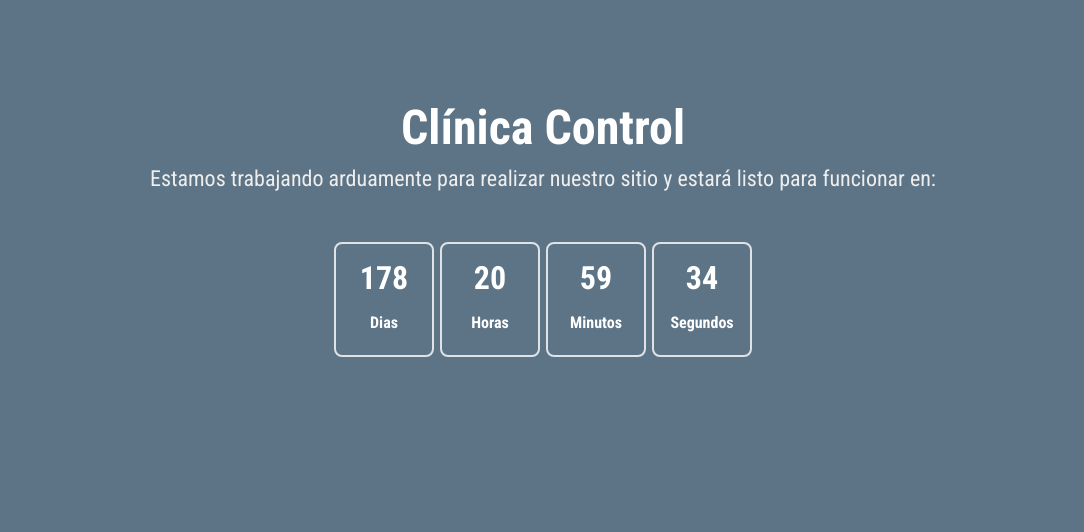
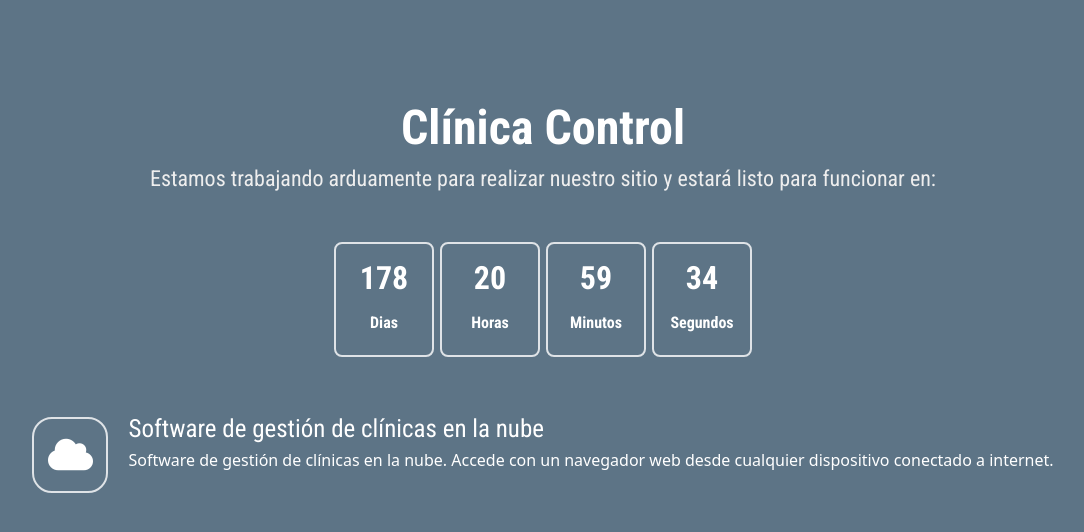
Before and after one commit to eaquinta/appweb, a plain HTML site: page index.html in a window 1280 px wide. Shown: the whole page, without its empty margins (97-1181 px from the left). Drawn offline with nearby package versions, Linux system fonts and the light colour scheme.

Commit message:
Add Spec Cloud

```diff
--- a/index.html
+++ b/index.html
@@ -8,6 +8,8 @@
     <link href="https://fonts.googleapis.com/css2?family=Roboto+Condensed:ital,wght@0,300;0,400;0,700;1,300;1,400;1,700&display=swap" rel="stylesheet">
     <!-- Bootstrap CSS -->
     <link href="https://cdn.jsdelivr.net/npm/bootstrap@5.0.2/dist/css/bootstrap.min.css" rel="stylesheet" integrity="sha384-EVSTQN3/azprG1Anm3QDgpJLIm9Nao0Yz1ztcQTwFspd3yD65VohhpuuCOmLASjC" crossorigin="anonymous">
+    <!-- Font Awesome -->
+    <link rel="stylesheet" href="https://cdnjs.cloudflare.com/ajax/libs/font-awesome/5.15.4/css/all.min.css" integrity="sha512-1ycn6IcaQQ40/MKBW2W4Rhis/DbILU74C1vSrLJxCq57o941Ym01SwNsOMqvEBFlcgUa6xLiPY/NS5R+E6ztJQ==" crossorigin="anonymous" referrerpolicy="no-referrer" />
     <style>
         body {
             color: #fff;
@@ -51,12 +53,57 @@
             font-size: 16px;
             font-weight: 600;
         }
+        .icon {
+            position:absolute ;
+        }
+        .icon-box-75 {
+            height:72px;
+            width:72px;
+            line-height:36px;
+            border-color:rgba(255, 255, 255, 0.8);
+            border-width:2px;
+            border-style:solid;
+            margin-right:20px;
+            box-sizing:content-box;
+            border-radius:20px;
+            position: relative;
+            display: block;
+            text-align: center;
+        }
+        .icon-box-75 i {
+            border-color: #333333;
+            border-width: 0px;
+            background-color: rgba(0,0,0,0);
+            box-sizing: content-box;
+            height: 72px;
+            width: 72px;
+            line-height: 72px;
+            border-radius: 20px;
+            position: relative;
+            top: auto;
+            left: auto;
+            margin: 0;
+            border-radius: 20px;
+            font-size: 36px;
+            display: block;
+        }
+        .content-wrapper {
+            margin-top: 50px;
+        }
+        .content-heading {
+            font-size:25px;
+            line-height:23px;
+            padding-left:96px;
+        }
+        .content-container {
+            padding-left: 96px;
+        }
+
 </style>
 </head>
 <body>
     <header id="header" class="d-flex align-items-center">
         <div class="container d-flex flex-column align-items-center">
-
         <h1>Clínica Control</h1>
         <h2>Estamos trabajando arduamente para realizar nuestro sitio y estará listo para funcionar en:</h2>
         <div class="countdown d-flex justify-content-center" data-count="2023/12/31">
@@ -77,7 +124,20 @@
                 <h4>Segundos</h4>
             </div>
         </div>
-
+        <div class="col content-wrapper">
+            <div class="heading heading-with-icon icon-left">
+                <div class="icon">
+                    <span class="icon-box-75">
+                        <i class="fas fa-cloud"></i>
+                    </span>
+                </div>
+                <h3 class="content-heading">Software de gestión de clínicas en la nube</h3>
+            </div>
+            <div class="fusion-clearfix"></div>
+            <div class="content-container">
+                <p>Software de gestión de clínicas en la nube. Accede con un navegador web desde cualquier dispositivo conectado a internet.</p>
+            </div>
+        </div>
       <!-- <div class="subscribe">
         <h4>Subscribe now to get the latest updates!</h4>
         <form action="forms/notify.php" method="post" role="form" class="php-email-form">
```
Lines whose indentation alone changed are shown as unchanged.
